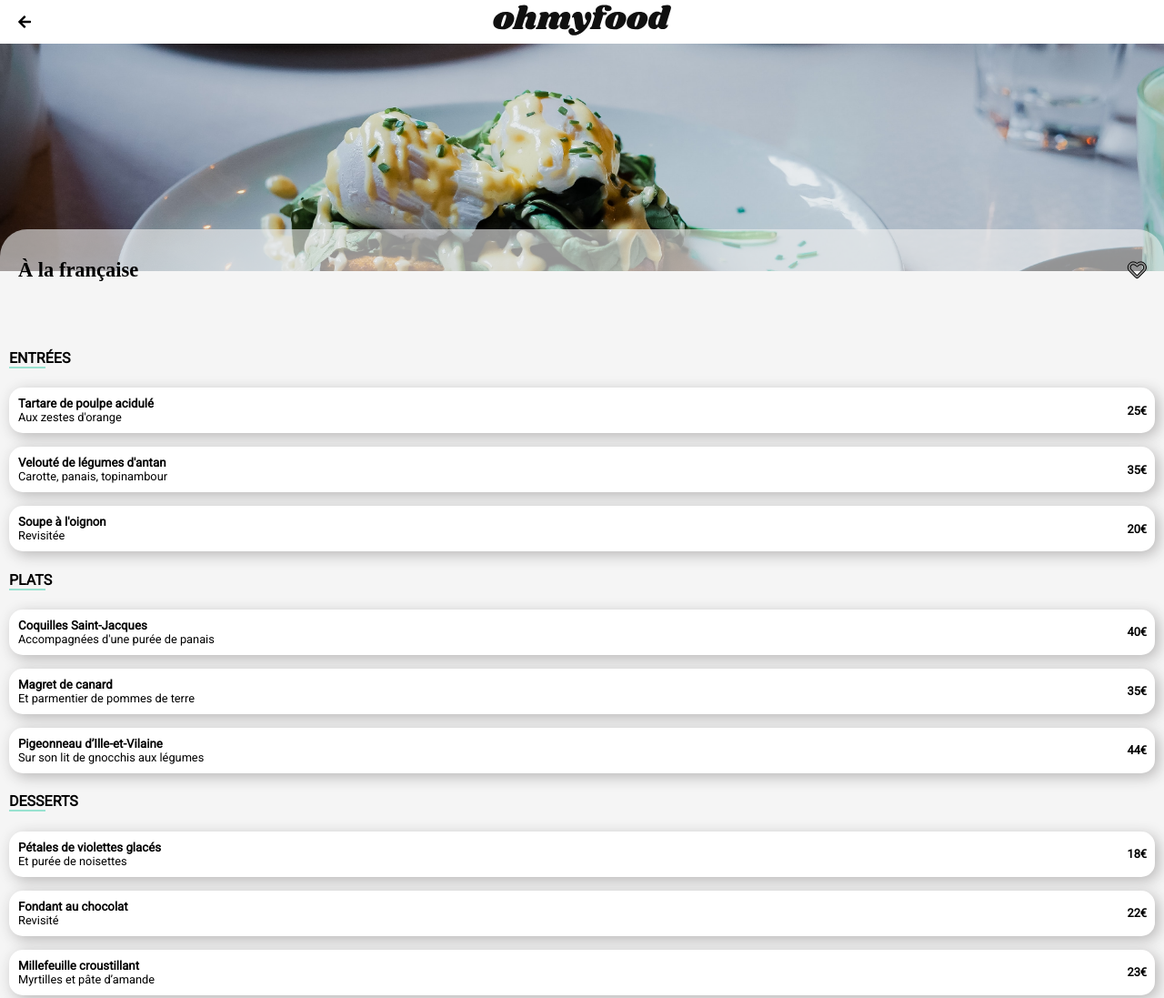
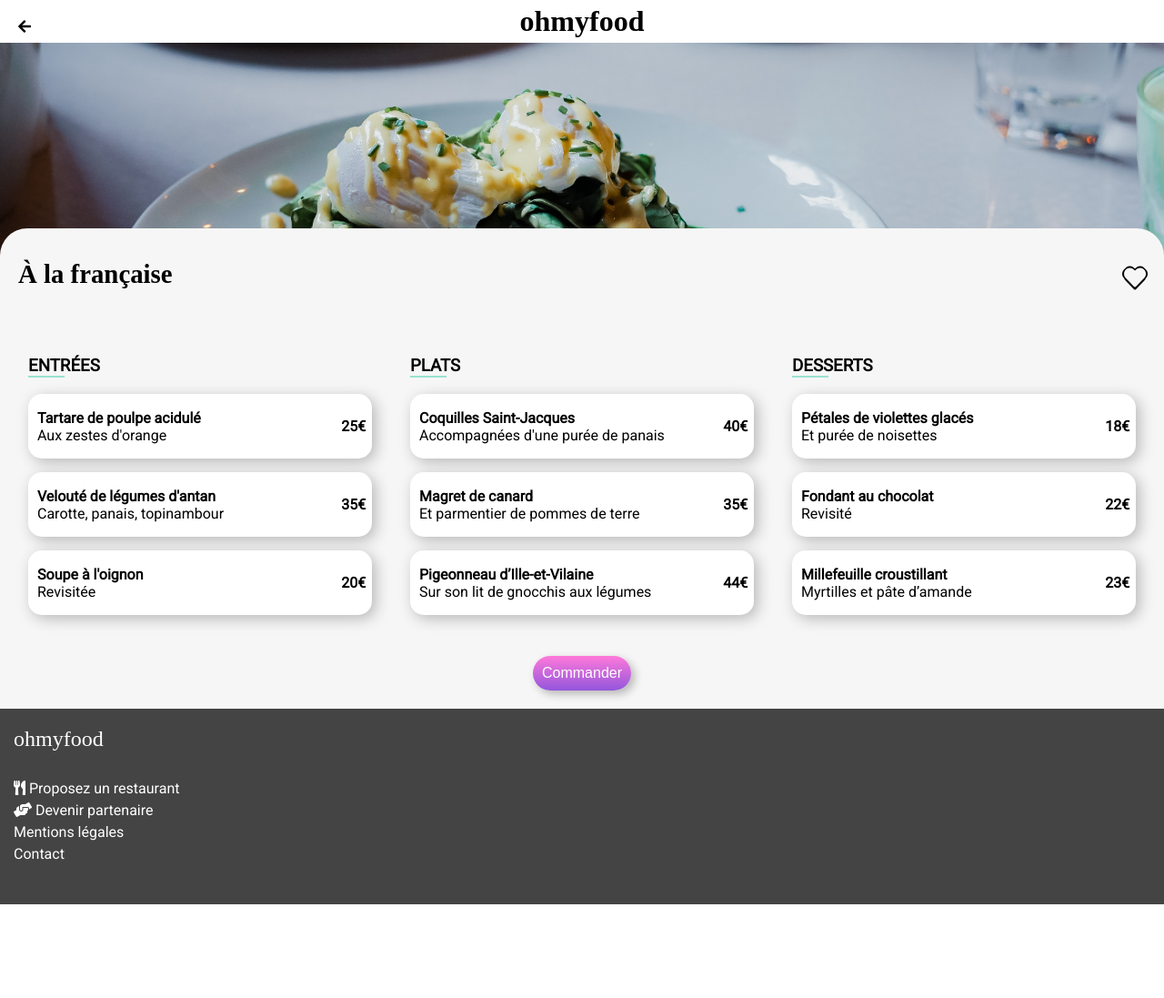
Before and after one commit to AurelieClaerebout/AurelieClaerebout.github.io, a plain HTML site: page alafrancaise.html in a window 1280 px wide. Shown: the top 1097 px of the page at 91% size. After the commit the page ends 994 px from the top, so only its background shows below. Drawn offline with Linux system fonts and the light colour scheme; a web font is replaced by a local one.

Commit message:
animation arrivée resto

```diff
--- a/alafrancaise.html
+++ b/alafrancaise.html
@@ -22,7 +22,7 @@
 <body>
     <header>
         <a href="./accueil.html"><i class="fas fa-arrow-left"></i></a>
-        <div class="logo"><img src="./assets/logo/ohmyfood@2x.svg" alt="Logo"></div>
+        <h1 class="logo">ohmyfood</h1>
     </header>
     <main>
         <div class="bg">
@@ -30,18 +30,18 @@
         </div>
         <div class="container-menu">
             <div class="title">
-                <h3>À la française</h3>
-                <i class="far fa-heart"></i>
+                <h2>À la française</h2>
+                <i class="fas fa-heart"></i>
             </div>
             <div class="card">
                 <div class="card__menu">
-                    <h4>ENTRÉES</h4>
-                    <div class="card__menu__item">
+                    <h3>ENTRÉES</h3>
+                    <div class="card__menu__item anim1">
                         <div class="meal">
                             <div class="meal__info">
                                 <div class="meal__info__text">
-                                    <h5>Tartare de poulpe acidulé</h5>
-                                    <p>Aux zestes d'orange</p>
+                                    <h4 class="meal__info__title">Tartare de poulpe acidulé</h4>
+                                    <p class="meal__info__desc">Aux zestes d'orange</p>
                                 </div>
                                 <p class="meal__price">25€</p>
                             </div>
@@ -52,8 +52,8 @@
                         <div class="meal">
                             <div class="meal__info">
                                 <div class="meal__info__text">
-                                    <h5>Velouté de légumes d'antan</h5>
-                                    <p>Carotte, panais, topinambour</p>
+                                    <h4 class="meal__info__title">Velouté de légumes d'antan</h4>
+                                    <p class="meal__info__desc">Carotte, panais, topinambour</p>
                                 </div>
                                 <p class="meal__price">35€</p>
                             </div>
@@ -64,8 +64,8 @@
                         <div class="meal">
                             <div class="meal__info">
                                 <div class="meal__info__text">
-                                    <h5>Soupe à l'oignon</h5>
-                                    <p>Revisitée</p>
+                                    <h4 class="meal__info__title">Soupe à l'oignon</h4>
+                                    <p class="meal__info__desc">Revisitée</p>
                                 </div>
                                 <p class="meal__price">20€</p>
                             </div>
@@ -76,13 +76,13 @@
                     </div>
                 </div>
                 <div class="card__menu">
-                    <h4>PLATS</h4>
-                    <div class="card__menu__item">
+                    <h3>PLATS</h3>
+                    <div class="card__menu__item anim2">
                         <div class="meal">
                             <div class="meal__info">
                                 <div class="meal__info__text">
-                                    <h5>Coquilles Saint-Jacques</h5>
-                                    <p>Accompagnées d'une purée de panais</p>
+                                    <h4 class="meal__info__title">Coquilles Saint-Jacques</h4>
+                                    <p class="meal__info__desc">Accompagnées d'une purée de panais</p>
                                 </div>
                                 <p class="meal__price">40€</p>
                             </div>
@@ -93,8 +93,8 @@
                         <div class="meal">
                             <div class="meal__info">
                                 <div class="meal__info__text">
-                                    <h5>Magret de canard</h5>
-                                    <p>Et parmentier de pommes de terre</p>
+                                    <h4 class="meal__info__title">Magret de canard</h4>
+                                    <p class="meal__info__desc">Et parmentier de pommes de terre</p>
                                 </div>
                                 <p class="meal__price">35€</p>
                             </div>
@@ -105,8 +105,8 @@
                         <div class="meal">
                             <div class="meal__info">
                                 <div class="meal__info__text">
-                                    <h5>Pigeonneau d’Ille-et-Vilaine</h5>
-                                    <p>Sur son lit de gnocchis aux légumes</p>
+                                    <h4 class="meal__info__title">Pigeonneau d’Ille-et-Vilaine</h4>
+                                    <p class="meal__info__desc">Sur son lit de gnocchis aux légumes</p>
                                 </div>
                                 <p class="meal__price">44€</p>
                             </div>
@@ -117,13 +117,13 @@
                     </div>
                 </div>
                 <div class="card__menu">
-                    <h4>DESSERTS</h4>
-                    <div class="card__menu__item">
+                    <h3>DESSERTS</h3>
+                    <div class="card__menu__item anim3">
                         <div class="meal">
                             <div class="meal__info">
                                 <div class="meal__info__text">
-                                    <h5>Pétales de violettes glacés</h5>
-                                    <p>Et purée de noisettes</p>
+                                    <h4 class="meal__info__title">Pétales de violettes glacés</h4>
+                                    <p class="meal__info__desc">Et purée de noisettes</p>
                                 </div>
                                 <p class="meal__price">18€</p>
                             </div>
@@ -134,8 +134,8 @@
                         <div class="meal">
                             <div class="meal__info">
                                 <div class="meal__info__text">
-                                    <h5>Fondant au chocolat</h5>
-                                    <p>Revisité</p>
+                                    <h4 class="meal__info__title">Fondant au chocolat</h4>
+                                    <p class="meal__info__desc">Revisité</p>
                                 </div>
                                 <p class="meal__price">22€</p>
                             </div>
@@ -146,8 +146,8 @@
                         <div class="meal">
                             <div class="meal__info">
                                 <div class="meal__info__text">
-                                    <h5>Millefeuille croustillant</h5>
-                                    <p>Myrtilles et pâte d’amande</p>
+                                    <h4 class="meal__info__title">Millefeuille croustillant</h4>
+                                    <p class="meal__info__desc">Myrtilles et pâte d’amande</p>
                                 </div>
                             <p class="meal__price">23€</p>
                         </div>
--- a/sass/Utils/_mixins.scss
+++ b/sass/Utils/_mixins.scss
@@ -1,15 +1,10 @@
-@mixin for-phone-only {
-    @media (max-width: 599px) {
-      @content;
-    }
-  }
-  @mixin for-tablet-up {
+  @mixin tablet {
     @media (min-width: 600px) and (max-width: 1199px) {
       @content;
     }
   }
 
-  @mixin for-desktop-up {
+  @mixin desktop {
     @media (min-width: 1200px) {
       @content;
     }
--- a/sass/Utils/_variables.scss
+++ b/sass/Utils/_variables.scss
@@ -1,4 +1,4 @@
 $color-primary: #9356DC;
 $color-secondary: #FF79DA;
 $color-tertiary: #99E2D0;
-$color-background :#efefef9c;
+$color-background :#f6f6f6;
--- a/sass/style.scss
+++ b/sass/style.scss
@@ -1,4 +1,5 @@
 @import "./Utils/variables";
+@import "./utils/mixins";
 
 body {
     margin: 0;
@@ -77,7 +78,7 @@ header {
     position: relative;
     a{
         position: absolute;
-        top: 10px;
+        top: 15px;
         left: 20px;
     }
 }
@@ -107,7 +108,6 @@ header {
 
 input[type="search"] {
     border: none;
-    background: darken($color-background, 5)
 }
 
 
@@ -212,12 +212,21 @@ button {
             @extend h4
         }
     }
+    &__restaurant {
+        @include desktop {
+            display: flex;
+
+        }
+    }
     &__restaurant-card {
         background-color: #FFF;
         margin: 15px;
         border-radius: 15px;
         overflow: hidden;
         position: relative;
+        @include desktop {
+            width: 100%;
+        }
     }
 }
 
@@ -228,7 +237,8 @@ button {
     top: 15px;
     font-size: 30px;
     color: #FFF;
-    text-shadow: -1px 0 black, 0 1px black, 1px 0 black, 0 -1px black;
+    // text-shadow: -1px 0 black, 0 1px black, 1px 0 black, 0 -1px black;
+    text-shadow: -2px 0 black, 0 3px black, 2px 0 black, 0 -2px black;
     &:hover {
             color: $color-primary;
             background: linear-gradient($color-secondary, $color-primary);
@@ -281,7 +291,9 @@ footer {
         @extend a;
     }
 }
-
+.logo{
+    font-family : 'Shrikhand', cursif;
+}
 .bg {
     img {
     height: 250px;
@@ -302,15 +314,17 @@ footer {
         font-size: 1.2rem;
         position: relative;
 
-        h3 {
+        h2 {
             font-family : 'Shrikhand', cursif;
         }
         i {
             position: absolute;
+            font-size: 1.5rem;
             right: 20px;
-            top: 35px;
+            top: 42px;
             color: $color-background;
-            text-shadow: -1px 0 black, 0 1px black, 1px 0 black, 0 -1px black;
+            // text-shadow: -1px 0 black, 0 1px black, 1px 0 black, 0 -1px black;
+            text-shadow: -2px 0 black, 0 3px black, 2px 0 black, 0 -2px black;
             &:hover {
                 color: $color-primary;
                 background: linear-gradient($color-secondary, $color-primary);
@@ -326,9 +340,18 @@ footer {
 
 .card {
     padding: 10px;
-    &__menu h4 {
+    @include desktop {
+        display: flex;
+        justify-content: space-around;
+    }
+    &__menu{
+        @include desktop {
+            width: 30%;
+    }
+    h3 {
         border-bottom: 2px solid $color-tertiary;
         width: 40px;
+        }
     }
 }
 
@@ -347,23 +370,64 @@ footer {
         justify-content: space-between;
         width: 100%;
         align-items: center;
+        white-space: nowrap;
+        overflow: hidden;
+
         &__text {
-            white-space: nowrap;
-            text-overflow: ellipsis;
             overflow: hidden;
         }
+        &__title {
+            margin: 0;
+            white-space: nowrap;
+            overflow: hidden;
+            text-overflow: ellipsis;
+        }
+        &__desc {
+            margin: 0;
+            white-space: nowrap;
+            overflow: hidden;
+            text-overflow: ellipsis;
+        }
     }
-    h5 {
-        margin: 0;
-    }
-    p {
-        font-size: 0.8rem;
-        margin: 0;
-    }
+
+
     &__price {
         font-weight: bold;
+        padding-left: 20px;
     }
 }
+
+.anim1{
+    animation-duration: 1.5s;
+    animation-delay: 0.3s;
+    animation-name: glissement;
+}
+
+.anim2{
+    animation-duration: 1.5s;
+    animation-delay: 0.6s;
+    animation-name: glissement;
+}
+
+.anim3{
+    animation-duration: 1.5s;
+    animation-delay: 0.9s;
+    animation-name: glissement;
+}
+
+
+
+@keyframes glissement {
+    from {
+        width: 0%;
+    }
+
+    to {
+        width: 100%;
+    }
+  }
+
+
 
 .check {
     display: flex;
```
Also changed, not shown: accueil.html (+2 -2 lines), lanoteenchantee.html (+29 -29 lines), lapalettedugout.html (+26 -26 lines), ledelicedessens.html (+27 -27 lines), style.css, 1 other file.
